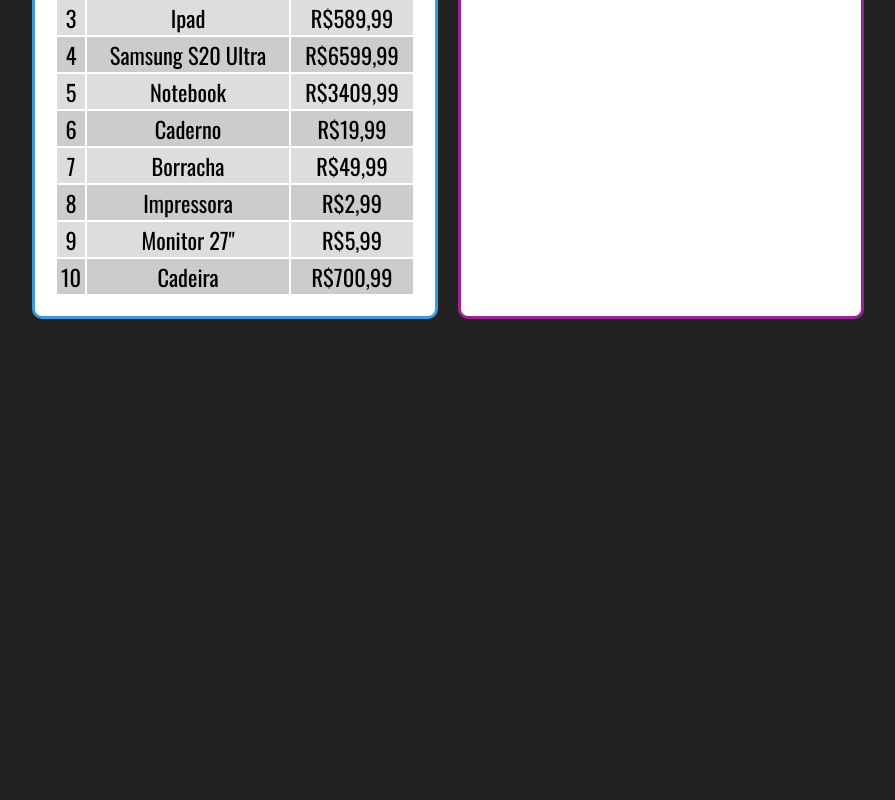
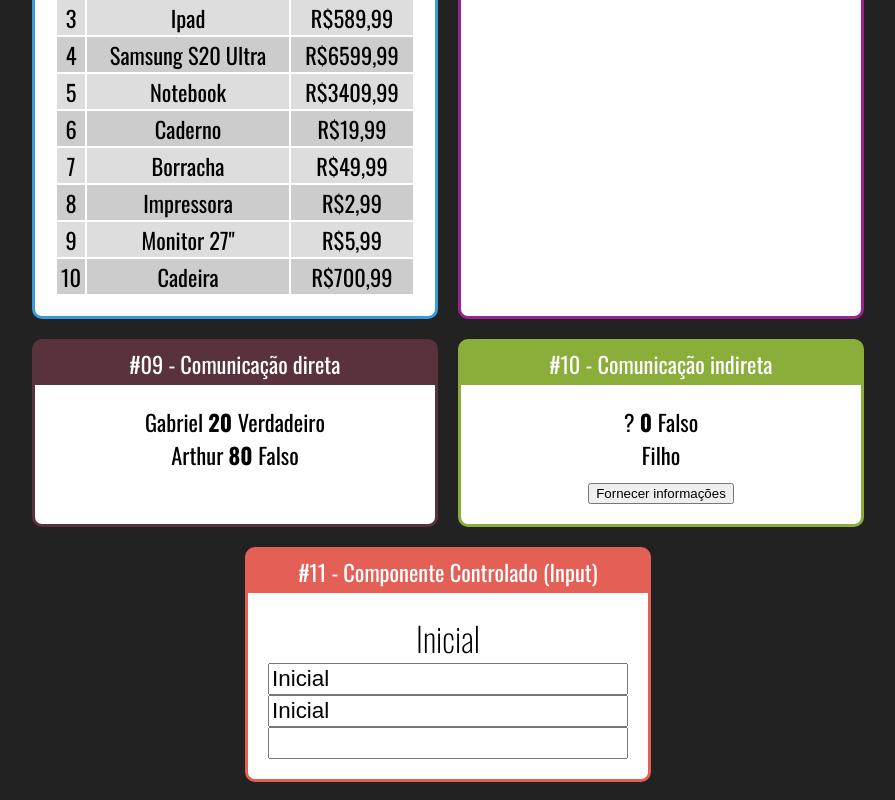
Before and after one commit to CardosoRepository/react-redux, a React (Create React App) app: page / in a window 1280 px wide. Shown: the part 1350-2150 px from the top of the page, without its empty margins (192-1087 px from the left). Before the commit the page ends 1687 px from the top, so only its background shows below. Built offline with nearby package versions, Linux system fonts and the light colour scheme.

Commit message:
Aula 37: Inputs

```diff
--- a/src/app.jsx
+++ b/src/app.jsx
@@ -12,6 +12,9 @@
 import ProductsTable from "./components/repetition/ProductsTable";
 import EvenOrOdd from "./components/conditional/EvenOrOdd";
 import UserInfo from "./components/conditional/UserInfo";
+import DirectFather from "./components/communication/DirectFather";
+import IndirectFather from "./components/communication/IndirectFather";
+import Input from "./components/formulario/Input";
 
 export default (_) => (
     <div className="App">
@@ -49,7 +52,15 @@
             <Card title="#08 - Renderização condicional" color="#982395">
                 <EvenOrOdd number={20}/>
                 <UserInfo user={{ name: 'Fernando' }} />
-                <UserInfo user={{ email: 'fer@nando.com' }} />
+            </Card>
+            <Card title="#09 - Comunicação direta" color="#59323C">
+                <DirectFather />
+            </Card>
+            <Card title="#10 - Comunicação indireta" color="#8BAD39">
+                <IndirectFather />
+            </Card>
+            <Card title="#11 - Componente Controlado (Input)" color="#E45F56">
+                <Input />
             </Card>
         </div>
     </div>
--- /dev/null
+++ b/src/components/communication/DirectChild.jsx
@@ -0,0 +1,11 @@
+import React from "react";
+
+export default (props) => {
+    return (
+        <div>
+            <span>{props.name} </span>
+            <span><strong>{props.age} </strong></span>
+            <span>{props.nerd ? 'Verdadeiro' : 'Falso'}</span>
+        </div>
+    );
+};
--- /dev/null
+++ b/src/components/communication/DirectFather.jsx
@@ -0,0 +1,11 @@
+import React from "react";
+import DirectChild from "./DirectChild";
+
+export default (props) => {
+    return (
+        <div>
+            <DirectChild name="Gabriel" age={20} nerd={true} />
+            <DirectChild name="Arthur" age={80} nerd={false} />
+        </div>
+    );
+};
--- /dev/null
+++ b/src/components/communication/IndirectChild.jsx
@@ -0,0 +1,18 @@
+import React from "react";
+
+export default (props) => {
+    const gerarIdade = () => parseInt(Math.random() * 20) + 50;
+    const gerarNerd = () => Math.random() > 0.5;
+    return (
+        <div>
+            <div>Filho</div>
+            <button
+                onClick={(_) => {
+                    props.click("João", gerarIdade(), gerarNerd());
+                }}
+            >
+                Fornecer informações
+            </button>
+        </div>
+    );
+};
--- /dev/null
+++ b/src/components/communication/IndirectFather.jsx
@@ -0,0 +1,24 @@
+import React, { useState } from "react";
+import IndirectChild from "./IndirectChild";
+
+export default (props) => {
+    const [name, setName] = useState("?");
+    const [age, setAge] = useState(0);
+    const [nerd, setNerd] = useState(false);
+
+    function supplyInformations(name, age, nerd) {
+        setName(name);
+        setAge(age);
+        setNerd(nerd);
+    }
+    return (
+        <div>
+            <span>{name} </span>
+            <span>
+                <strong>{age} </strong>
+            </span>
+            <span>{nerd ? "Verdadeiro" : "Falso"}</span>
+            <IndirectChild click={supplyInformations} />
+        </div>
+    );
+};
--- a/src/components/conditional/If.js
+++ b/src/components/conditional/If.js
@@ -1,7 +1,19 @@
 export default (props) => {
+    const elseChild = props.children.filter(child => {
+        return child.type && child.type.name === 'Else'
+    })[0];
+
+    const ifChildren = props.children.filter(child => {
+        return child !== elseChild
+    });
+
     if (props.test) {
-        return props.children;
+        return ifChildren;
+    } else if (elseChild) {
+        return elseChild;
     } else {
         return false;
     }
 };
+
+export const Else = props => props.children
--- a/src/components/conditional/UserInfo.jsx
+++ b/src/components/conditional/UserInfo.jsx
@@ -1,22 +1,22 @@
 import React from "react";
-import If from './If'
+import If, { Else } from './If'
 
 export default props => {
     const user = props.user || {}
     return (
         <div>
-            <If test={user && user.name}>
+            {/* <If test={user && user.name}>
                 Seja bem-vindo <strong>{ user.name }</strong>!
             </If>
             <If test={!user || !user.name}>
                 Seja bem-vindo <strong>{ 'Amigão' }</strong>!
-            </If>
-            {/* <If test={user && user.name}>
-                Seja bem-vindo <strong>{ 'Amigão' }</strong>!
+            </If> */}
+            <If test={user && user.name}>
+                Seja bem-vindo <strong>{ user.name }</strong>!
                 <Else>
                     Seja bem-vindo <strong>{ 'Amigão' }</strong>!
                 </Else>
-            </If> */}
+            </If>
         </div>
     )
 }
--- /dev/null
+++ b/src/components/formulario/Input.css
@@ -0,0 +1,3 @@
+.Input input {
+    font-size: 1.4rem;
+}
--- /dev/null
+++ b/src/components/formulario/Input.jsx
@@ -0,0 +1,23 @@
+import React, { useState } from "react";
+import "./Input.css";
+
+export default (props) => {
+    const [value, setValue] = useState("Inicial");
+
+    function changes(event) {
+        setValue(event.target.value);
+    }
+    return (
+        <div className="Input">
+            <h2>{value}</h2>
+            <div style={{
+                display: 'flex',
+                flexDirection: 'column'
+            }}>
+                <input value={value} onChange={changes} />
+                <input value={value} readOnly/>
+                <input value={undefined} />
+            </div>
+        </div>
+    );
+};
```
